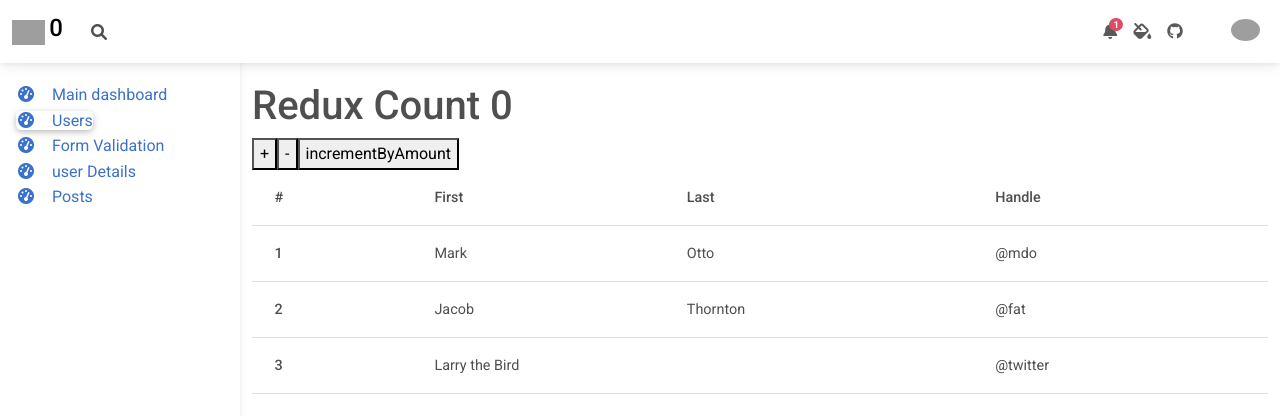
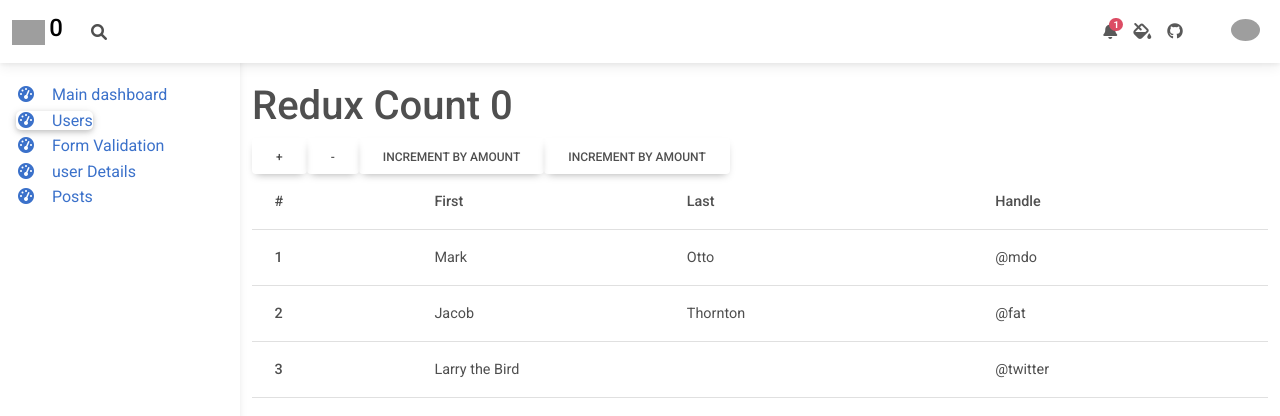
Before and after one commit to lata-makdiya/my-app, a React (Create React App) app: page /users in a window 1280 px wide. Shown: the top 416 px of the page. Built offline with nearby package versions, Linux system fonts and the light colour scheme; grey boxes are pictures that could not be loaded.

Commit message:
learned redux

```diff
--- a/src/practice/Redux/CounterSlice.js
+++ b/src/practice/Redux/CounterSlice.js
@@ -20,10 +20,14 @@
         incrementByAmount: (state, action) => {
             state.value += action.payload
         },
+        multiplyAmount: (state, action) => {
+            state.value *= action.payload
+            // state.value = state.value * action.payload
+        },
     },
 })
 
 // Action creators are generated for each case reducer function
-export const { increment, decrement, incrementByAmount } = CounterSlice.actions
+export const { increment, decrement, incrementByAmount, multiplyAmount } = CounterSlice.actions
 
 export default CounterSlice.reducer
--- a/src/practice/Router/User.jsx
+++ b/src/practice/Router/User.jsx
@@ -2,7 +2,7 @@
 import Sidebar from '../../layouts/Sidebar'
 import Navbar from '../../layouts/Navbar'
 import { useDispatch, useSelector } from 'react-redux'
-import { decrement, increment, incrementByAmount } from '../Redux/CounterSlice';
+import { decrement, increment, incrementByAmount, multiplyAmount } from '../Redux/CounterSlice';
 
 export default function User() {
     const count = useSelector((state) => state.counter.value)
@@ -10,9 +10,10 @@
     return (
         <>
             <h1>Redux Count {count}</h1>
-            <button onClick={() => dispatch(increment())}>+</button>
-            <button onClick={() => dispatch(decrement())}>-</button>
-            <button onClick={() => dispatch(incrementByAmount(5))}>incrementByAmount</button>
+            <button className='btn' onClick={() => dispatch(increment())}>+</button>
+            <button className='btn' onClick={() => dispatch(decrement())}>-</button>
+            <button className='btn' onClick={() => dispatch(incrementByAmount(5))}>increment By Amount</button>
+            <button className='btn' onClick={() => dispatch(multiplyAmount(2))}>increment By Amount</button>
             {/* <header>
                 <Sidebar />
                 <Navbar />
--- a/src/practice/http_requests/HttpRequestComponent.js
+++ b/src/practice/http_requests/HttpRequestComponent.js
@@ -1,8 +1,11 @@
 import React, { useState, useEffect, Fragment } from 'react';
+import { useSelector } from 'react-redux';
 import { Link } from 'react-router-dom';
 
 export default function HttpRequestComponent() {
     const [data, setData] = useState([]);
+    const count = useSelector((state) => state.counter.value)
+
 
     useEffect(() => {
         // fetch('https://jsonplaceholder.typicode.com/data')
@@ -20,6 +23,7 @@
             {/* {data.map((photo) => (
                 <img key={photo.id} src={photo.url} alt={photo.title} width={100} />
             ))} */}
+            {/* <h1>{count}</h1> */}
             <table className='table'>
                 <thead>
                     <tr>
```
